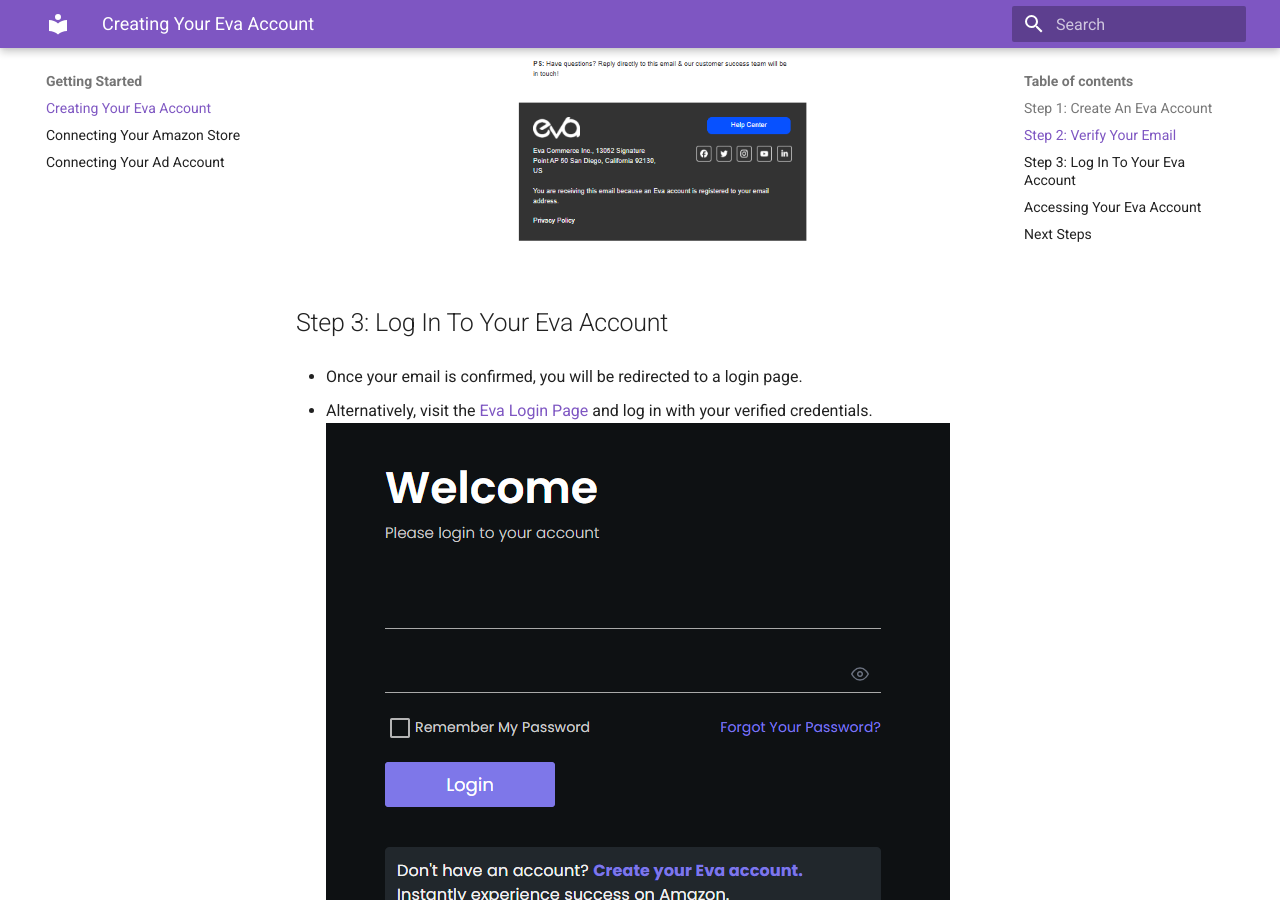
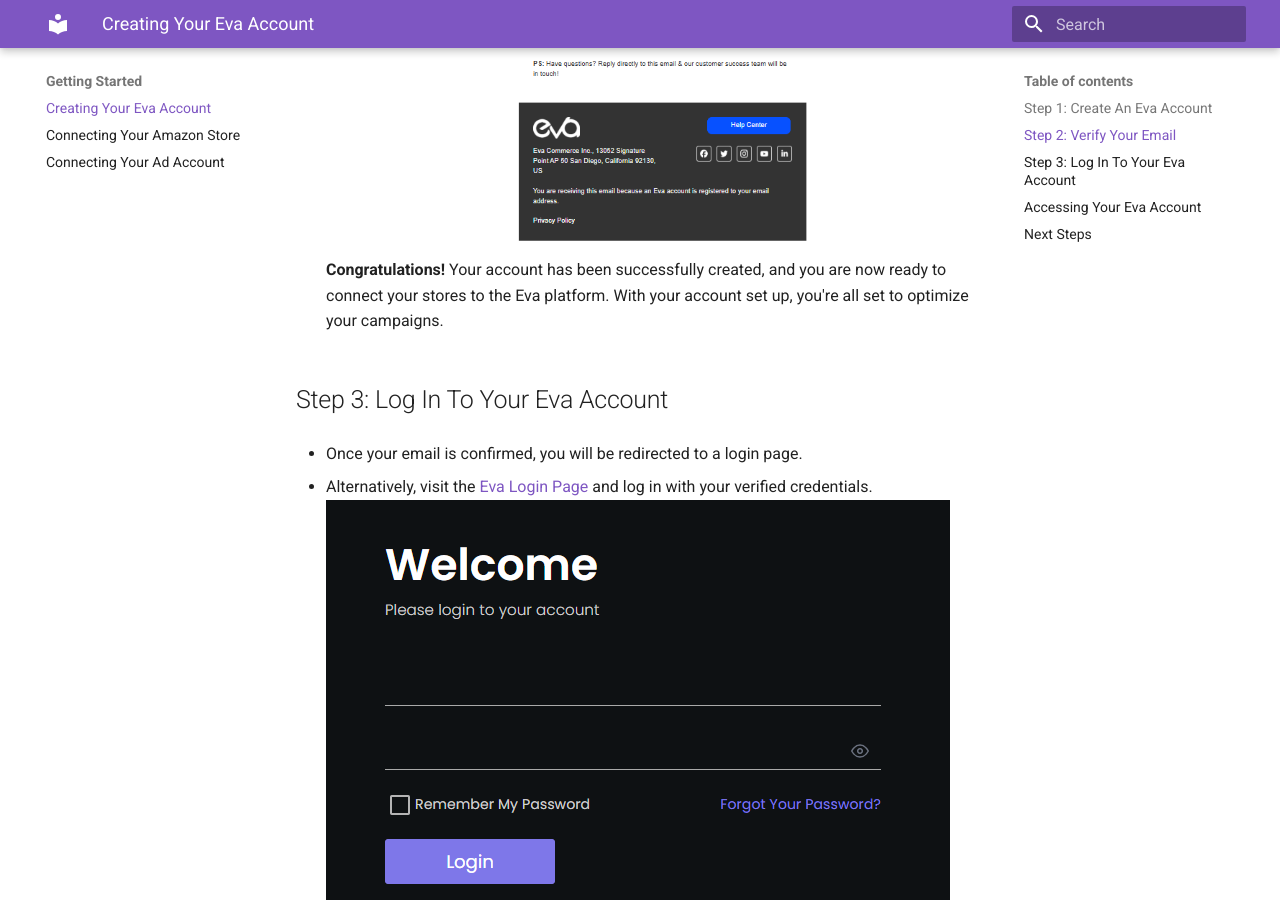
Before and after one commit to atilbilge-eng/help-page, an MkDocs documentation site: the page built from docs/getting-started/creating-your-eva-account.md, in a window 1280 px wide and 900 px high, scrolled down 1430 px. Built offline with MkDocs 1.6.1 and Material for MkDocs 9.7.7, drawn with Linux system fonts in a browser that asks for light colours; some of the changed text lies outside the part shown.

Commit message:
create account

```diff
--- a/docs/getting-started/creating-your-eva-account.md
+++ b/docs/getting-started/creating-your-eva-account.md
@@ -16,6 +16,7 @@ Welcome to Eva! Follow the steps below to create your account and begin your jou
 
 - You will receive a verification email with the subject “Confirm Your Email Address.” Click on the "Confirm My Email Address" button in the email to complete the verification.
    ![Screenshot for Verification Email](../images/getting-started/verify-email.png)  <!-- Screenshot for verification email -->
+**Congratulations!** Your account has been successfully created, and you are now ready to connect your stores to the Eva platform. With your account set up, you're all set to optimize your campaigns.
 
 ## Step 3: Log In To Your Eva Account
 - Once your email is confirmed, you will be redirected to a login page.
```
Also changed, not shown: other parts of docs/getting-started/creating-your-eva-account.md (+1 -1 lines).
